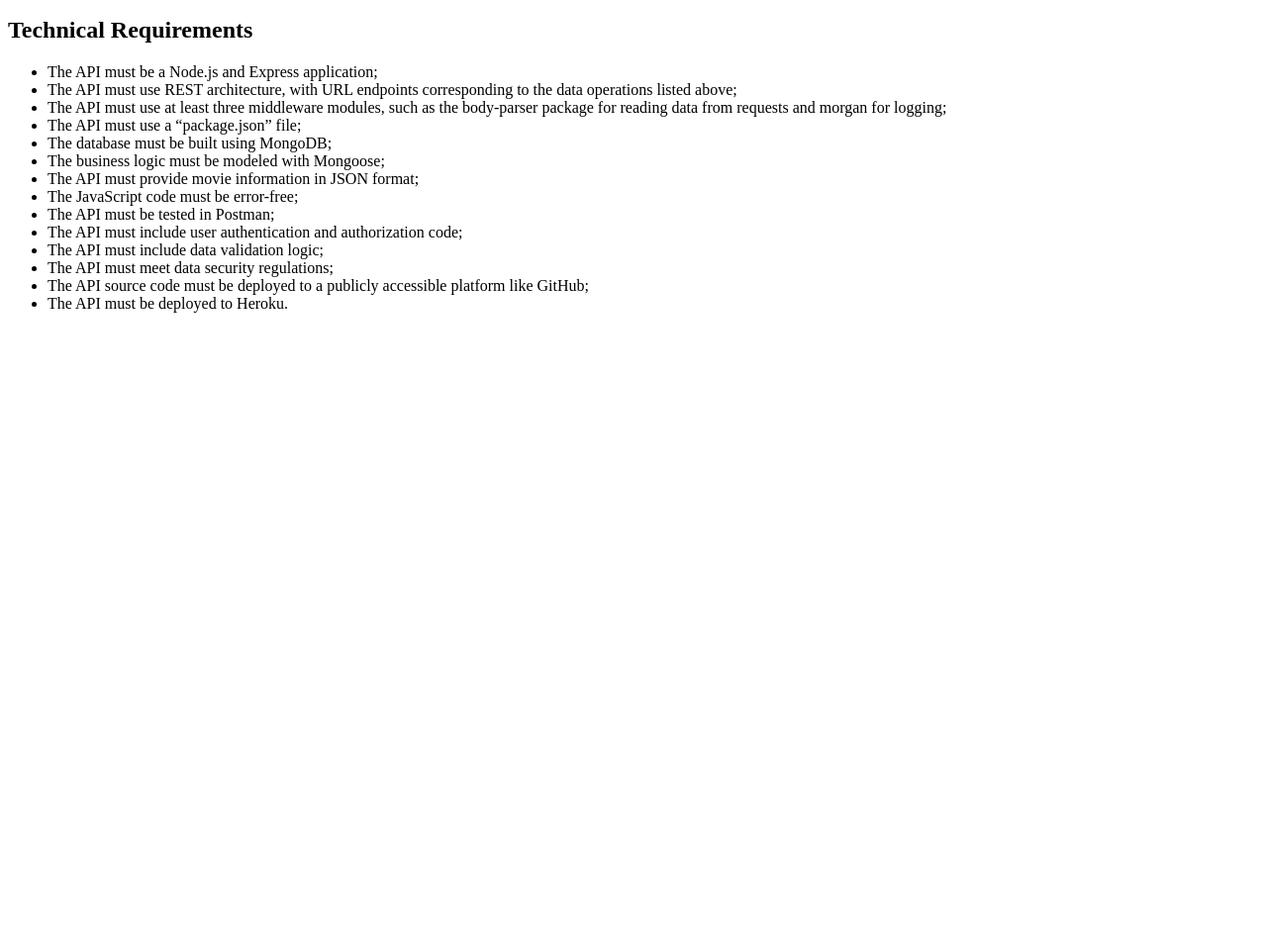
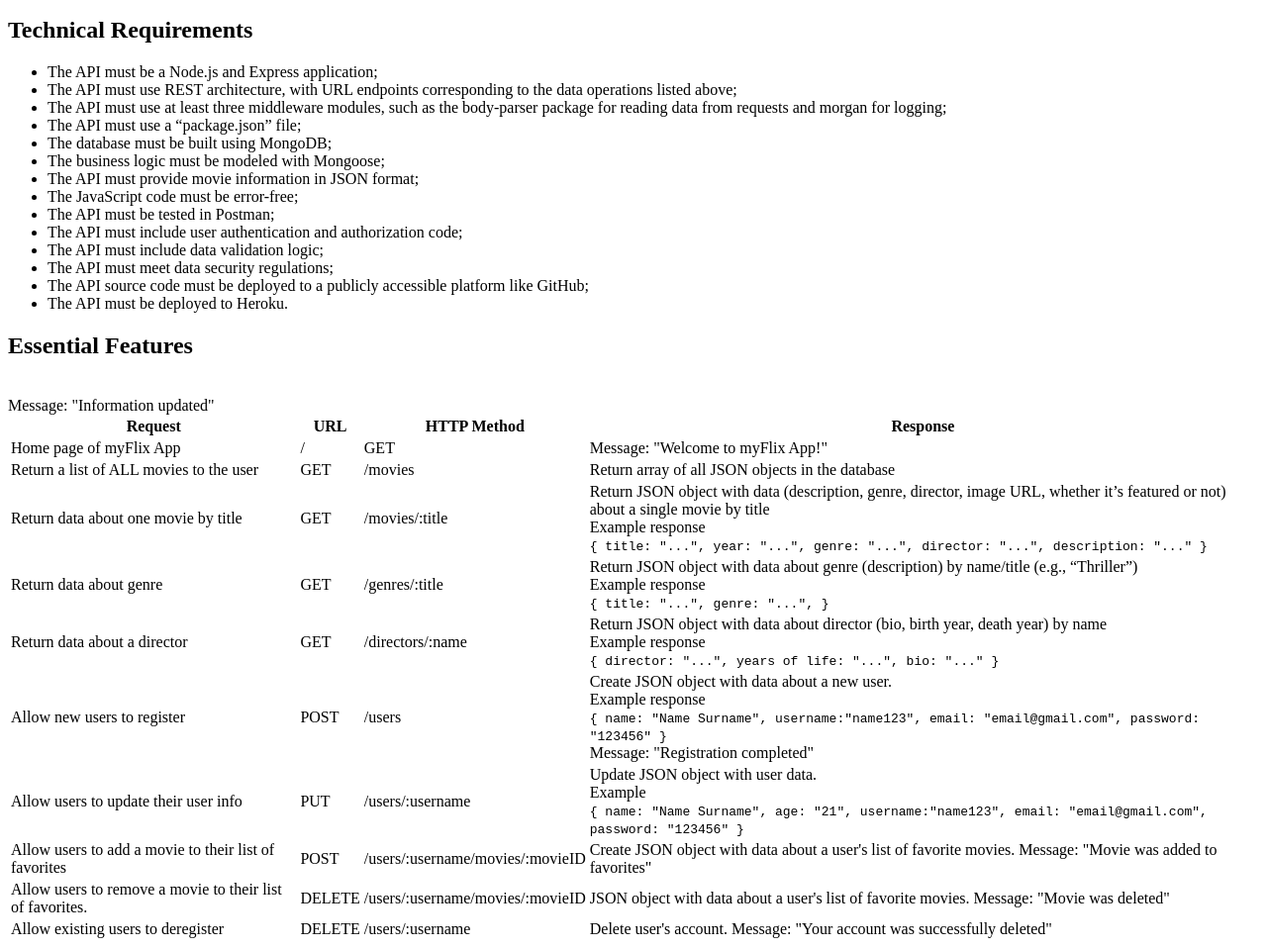
Before and after one commit to orishicha/movie_api, a website: page public/documentation.html in a window 1280 px wide. Shown: the part 119-1078 px from the top of the page at 99% size. Before the commit the page ends 800 px from the top, so only its background shows below. Drawn offline with Linux system fonts and the light colour scheme.

Commit message:
update 'documentation' and 'index.js'

```diff
--- a/public/documentation.html
+++ b/public/documentation.html
@@ -36,5 +36,145 @@
         accessible platform like GitHub;</li>
     <li> The API must be deployed to Heroku.</li>
 </ul>
+
+<h2>Essential Features</h2>
+<table>
+    <thead>
+    <tr>
+        <th>Request</th>
+        <th>URL</th>
+        <th>HTTP Method</th>
+        <th>Response</th>
+    </tr>
+    </thead>
+    <tbody>
+    <tr>
+        <td>Home page of myFlix App</td>
+        <td>/</td>
+        <td>GET</td>
+        <td>Message: "Welcome to myFlix App!"</td>
+    </tr>
+    <tr>
+        <td>Return a list of ALL movies to the user</td>
+        <td>GET</td>
+        <td>/movies</td>
+        <td>Return array of all JSON objects in the database</td>
+    </tr>
+    <tr>
+        <td>Return data about one movie by title</td>
+        <td>GET</td>
+        <td>/movies/:title</td>
+        <td>Return JSON object with data
+            (description, genre, director, image URL, whether it’s featured or not)
+            about a single movie by title
+            <br>
+            Example response
+            <br><code>
+                {
+                title: "...",
+                year: "...",
+                genre: "...",
+                director: "...",
+                description: "..."
+                }
+            </code>
+            <br></td>
+    </tr>
+    <tr>
+        <td>Return data about genre</td>
+        <td>GET</td>
+        <td>/genres/:title</td>
+        <td>Return JSON object with data about genre (description)
+            by name/title (e.g., “Thriller”)
+            <br>
+            Example response
+            <br><code>
+                {
+                title: "...",
+                genre: "...",
+                }
+            </code>
+            <br></td>
+    </tr>
+    <tr>
+        <td>Return data about a director</td>
+        <td>GET</td>
+        <td>/directors/:name</td>
+        <td>Return JSON object with data about director
+            (bio, birth year, death year) by name
+            <br>
+            Example response
+            <br><code>
+                {
+                director: "...",
+                years of life: "...",
+                bio: "..."
+                }
+            </code>
+            <br></td>
+    </tr>
+    <tr>
+        <td>Allow new users to register
+        </td>
+        <td>POST</td>
+        <td>/users</td>
+        <td>Create JSON object with data about a new user.
+            <br>
+            Example response
+            <br><code>
+                {
+                name: "Name Surname",
+                username:"name123",
+                email: "email@gmail.com",
+                password: "123456"
+                }
+            </code>
+            <br>
+            Message: "Registration completed"</td>
+    </tr>
+    <tr>
+        <td>Allow users to update their user info
+        </td>
+        <td>PUT</td>
+        <td>/users/:username</td>
+        <td>Update JSON object with user data.
+            <br>
+            Example
+            <br><code>
+                {
+                name: "Name Surname",
+                age: "21",
+                username:"name123",
+                email: "email@gmail.com",
+                password: "123456"
+                }
+            </code></td>
+            <br>
+            Message: "Information updated"</td>
+    </tr>
+    <tr>
+        <td>Allow users to add a movie to their list of favorites</td>
+        <td>POST</td>
+        <td>/users/:username/movies/:movieID</td>
+        <td>Create JSON object with data about a user's list of favorite movies.
+            Message: "Movie was added to favorites"</td>
+    </tr>
+    <tr>
+        <td>Allow users to remove a movie to their list of favorites.</td>
+        <td>DELETE</td>
+        <td>/users/:username/movies/:movieID</td>
+        <td>JSON object with data about a user's list of favorite movies.
+            Message: "Movie was deleted"</td>
+    </tr>
+    <tr>
+        <td>Allow existing users to deregister</td>
+        <td>DELETE</td>
+        <td>/users/:username</td>
+        <td>Delete user's account.
+            Message: "Your account was successfully deleted"</td>
+    </tr>
+    </tbody>
+</table>
+
 </body>
 </html>
```
Also changed, not shown: index.js (+38 -4 lines).
